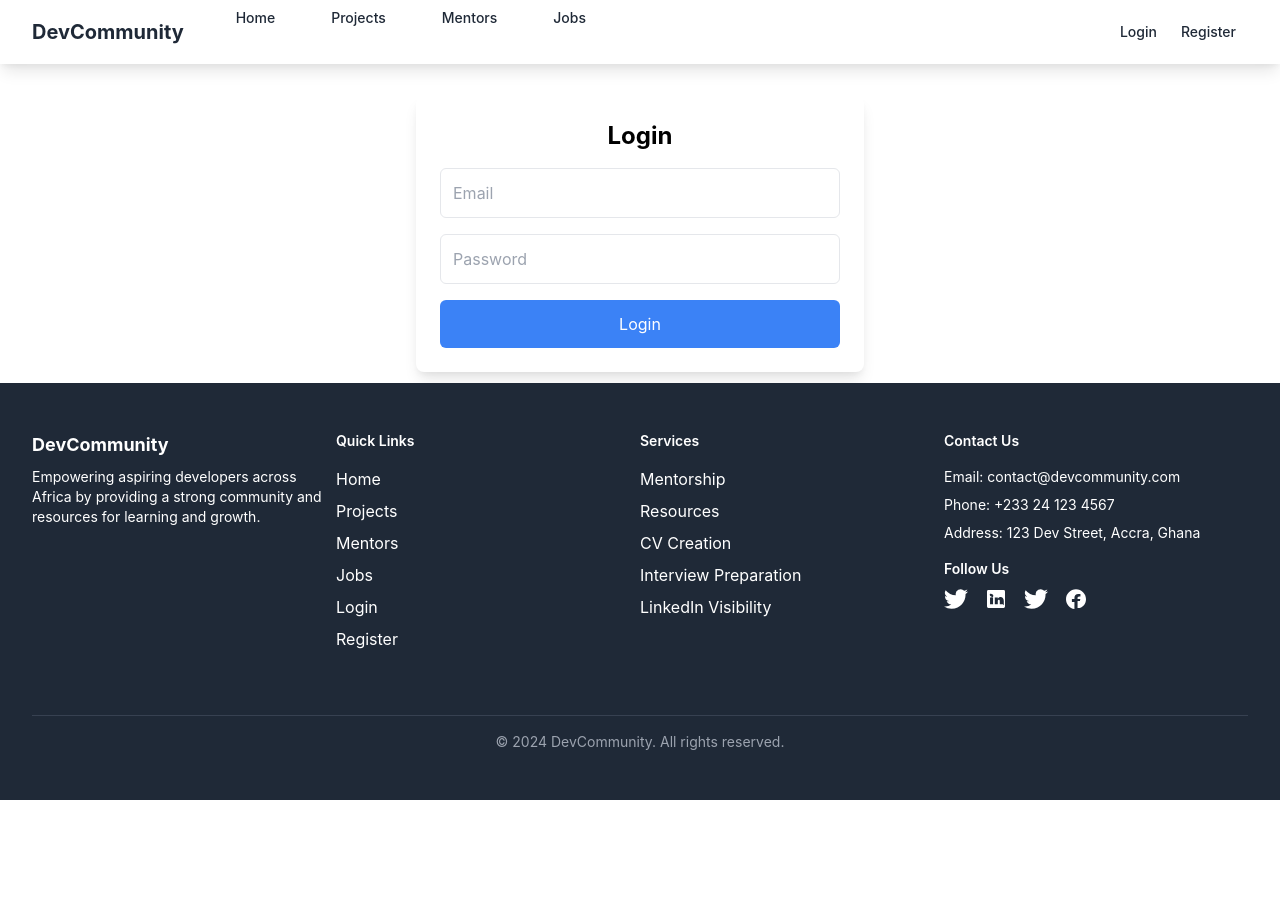
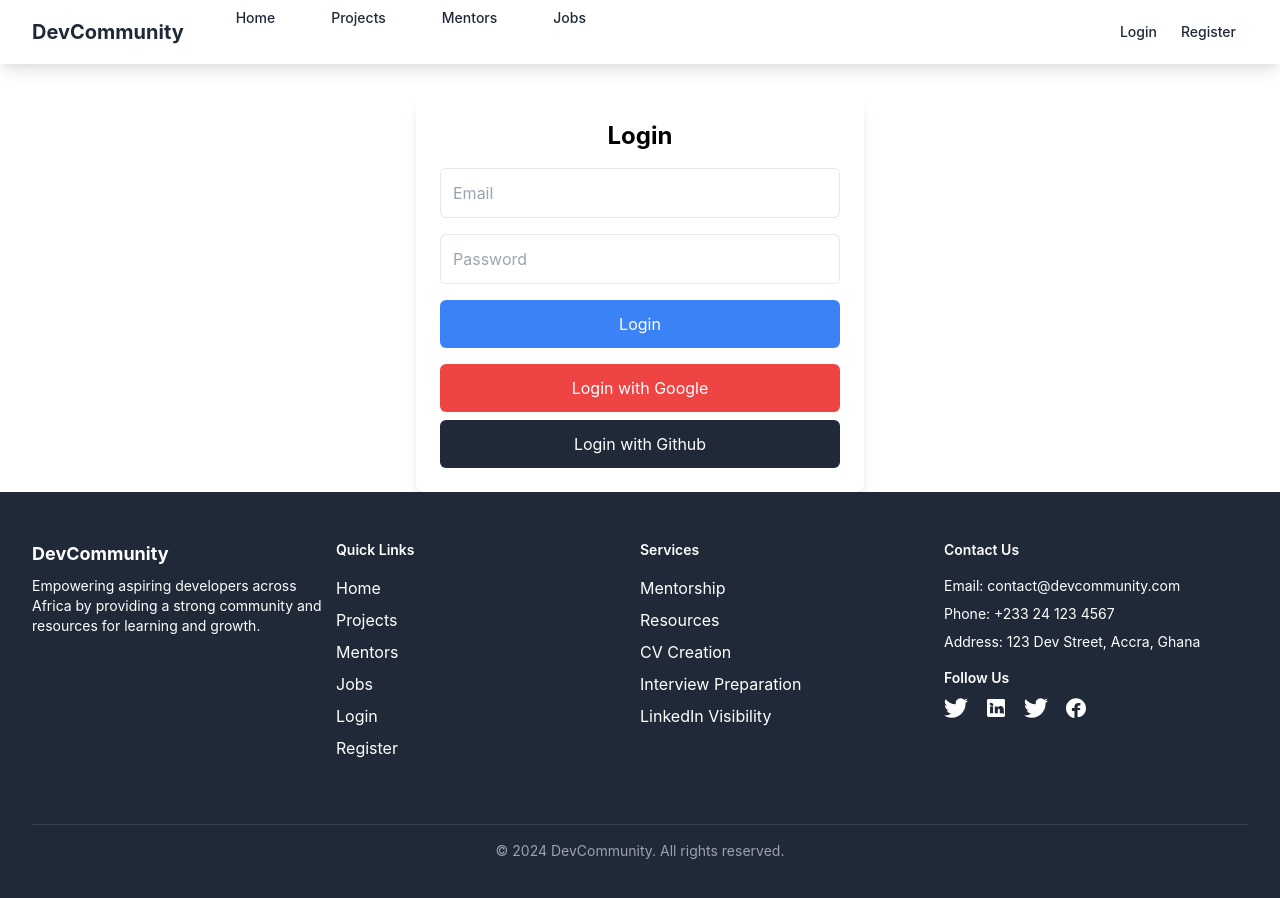
Before and after one commit to yorliabdulai/dev-community, a React (Create React App) app in the folder frontend/: page /login in a window 1280 px wide. Shown: the top 898 px of the page. Before the commit the page ends 800 px from the top, so only its background shows below. Built offline with nearby package versions, Linux system fonts and the light colour scheme; no server answers.

Commit message:
Add Google and Github login options

```diff
--- a/frontend/src/components/Auth/Login.tsx
+++ b/frontend/src/components/Auth/Login.tsx
@@ -2,7 +2,7 @@ import React, { useState } from 'react';
 import { useAuth } from '../../context/AuthContext';
 
 const Login = () => {
-  const { login } = useAuth();
+  const { login, loginWithGoogle, loginWithGithub } = useAuth();
   const [email, setEmail] = useState('');
   const [password, setPassword] = useState('');
 
@@ -12,6 +12,22 @@ const Login = () => {
       await login(email, password);
     } catch (error) {
       console.error('Login failed:', error);
+    }
+  };
+
+  const handleGoogleLogin = async () => {
+    try {
+      await loginWithGoogle();
+    } catch (error) {
+      console.error('Google login failed:', error);
+    }
+  };
+
+  const handleGithubLogin = async () => {
+    try {
+      await loginWithGithub();
+    } catch (error) {
+      console.error('Github login failed:', error);
     }
   };
 
@@ -37,6 +53,14 @@ const Login = () => {
           Login
         </button>
       </form>
+      <div className="mt-4 space-y-2">
+        <button onClick={handleGoogleLogin} className="w-full p-3 bg-red-500 text-white rounded-md hover:bg-red-600">
+          Login with Google
+        </button>
+        <button onClick={handleGithubLogin} className="w-full p-3 bg-gray-800 text-white rounded-md hover:bg-gray-900">
+          Login with Github
+        </button>
+      </div>
     </div>
   );
 };
```
